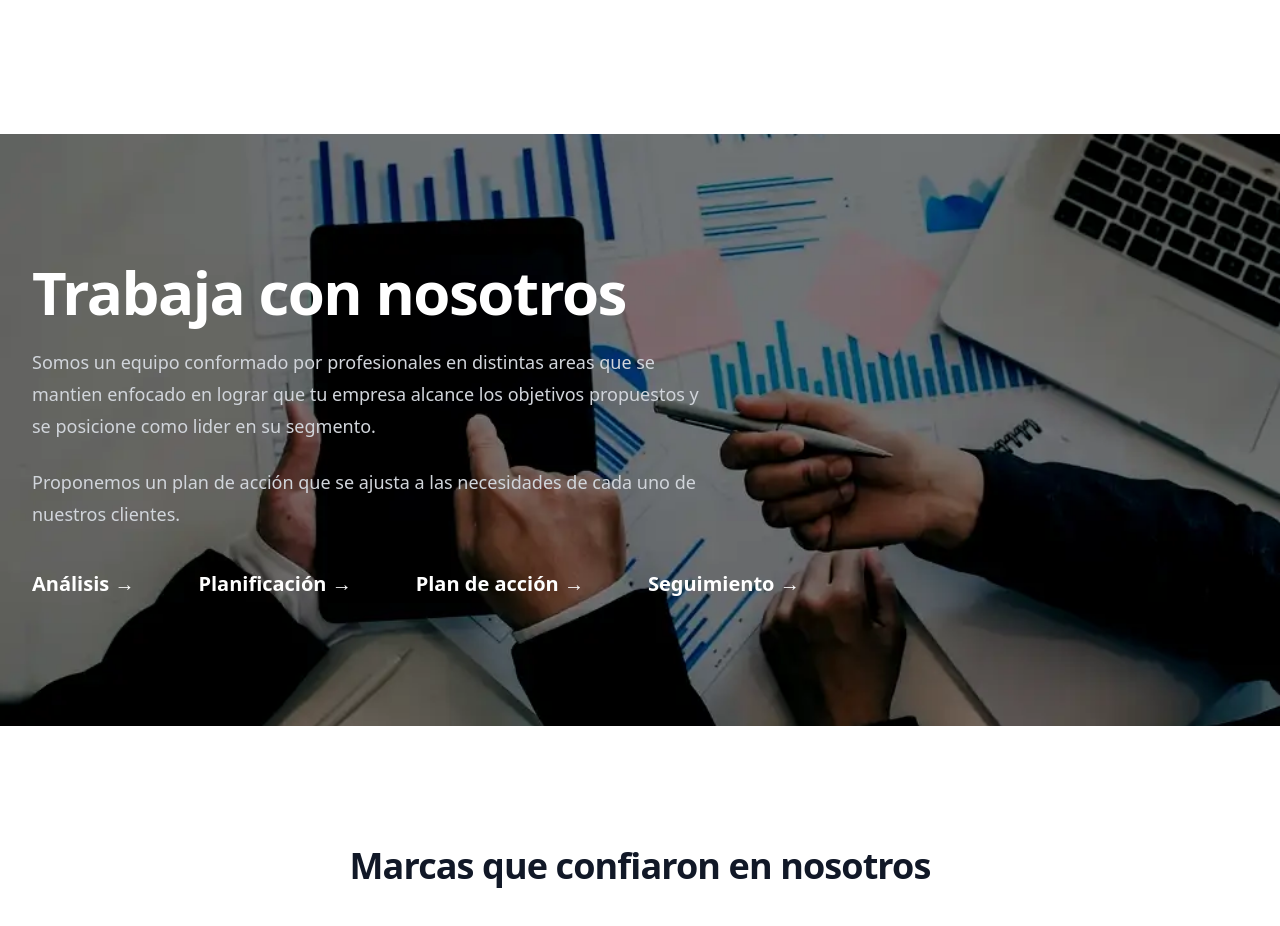
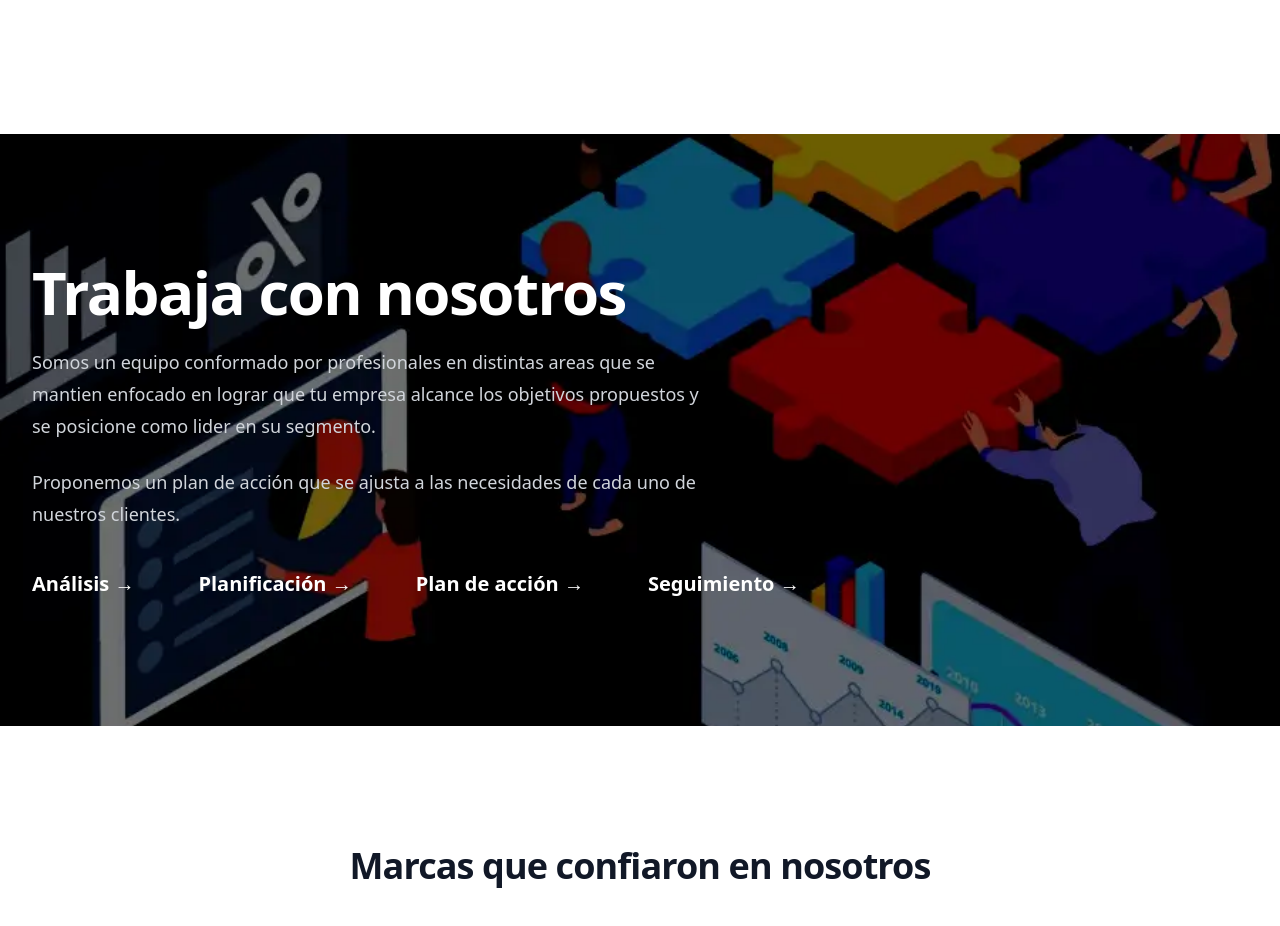
Before and after one commit to Ferclemens/varsity-landing, a React (Vite) app: page / in a window 1280 px wide. Shown: the part 1323-2249 px from the top of the page. Built offline with nearby package versions, Linux system fonts and the light colour scheme.

Commit message:
parallax background change

```diff
--- a/src/index.css
+++ b/src/index.css
@@ -84,7 +84,7 @@
 }
 .parallax {
   background: #16161a fixed no-repeat 50% 40%;
-  background-image: url("/teamWork.webp");
+  background-image: url("/ParallaxBackground.webp");
   background-size: cover;
 }
 input[type="number"]::-webkit-inner-spin-button,
@@ -99,5 +99,3 @@ input[type="number"] {
 .text-shadow {
   text-shadow: 1px 1px 8px white;
 }
-
-/*---------- MESSAGE.HTML ----------*/
```
Also changed, not shown: public/ParallaxBackground.webp (added), public/teamWork.webp (deleted).
